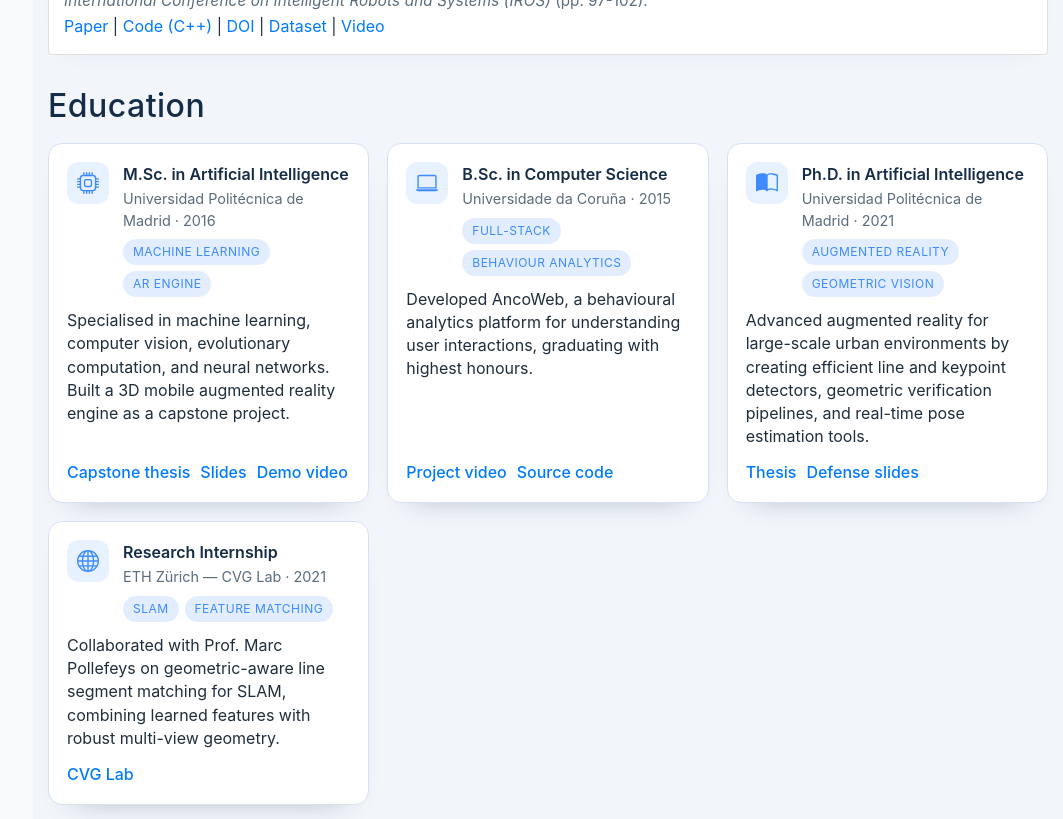
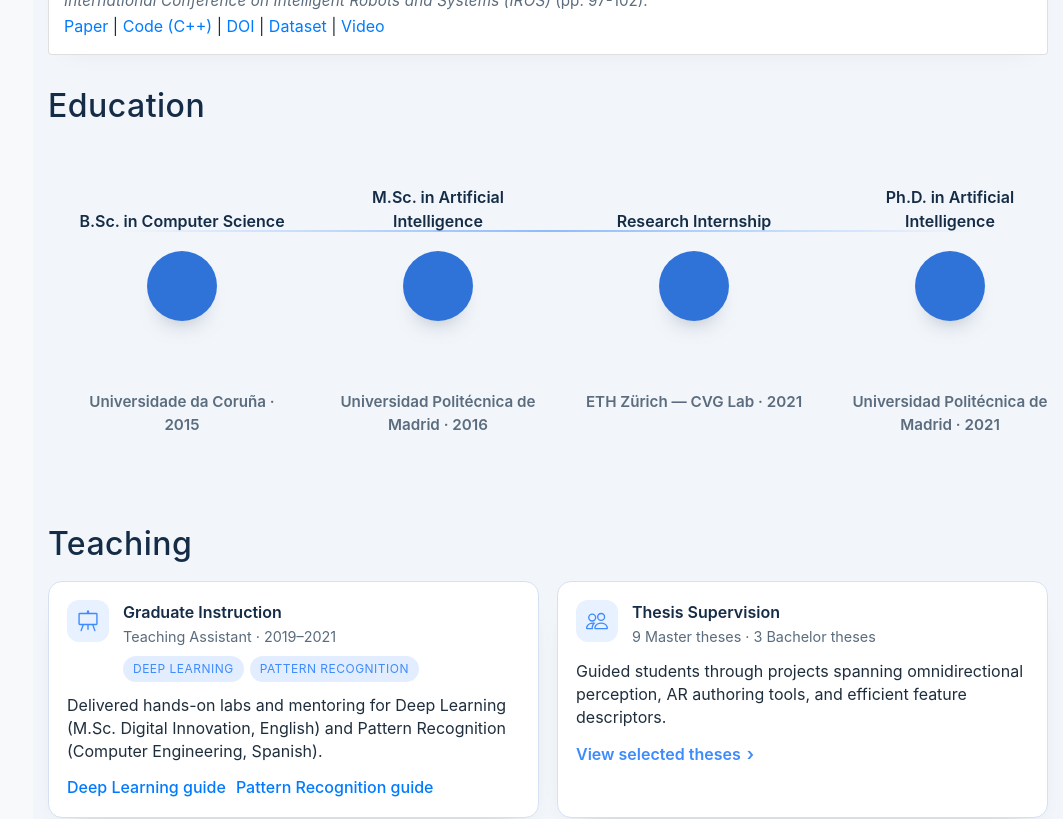
Before and after one commit to iago-suarez/iago-suarez.github.io, a React (Create React App) app: page / in a window 1280 px wide. Shown: the part 2380-3199 px from the top of the page, without its empty margins (217-1280 px from the left). Built offline with nearby package versions, Linux system fonts and the light colour scheme.

Commit message:
First education timeline working.

```diff
--- a/src/App.css
+++ b/src/App.css
@@ -6,6 +6,10 @@
 
 body {
     overflow-x: hidden;
+}
+
+.container {
+    overflow: visible;
 }
 
 .mypicture-container {
--- a/src/Sidebar.css
+++ b/src/Sidebar.css
@@ -37,6 +37,7 @@
     padding: 15px;
     background: var(--color-background);
     min-height: 100vh;
+    overflow: visible;
 }
 
 #wrapper.toggled #page-content-wrapper {
--- a/src/index.css
+++ b/src/index.css
@@ -359,6 +359,207 @@ code {
   color: var(--color-heading);
 }
 
+.container {
+  overflow: visible;
+}
+
+#education-section {
+  position: relative;
+  overflow: visible;
+  z-index: 2;
+}
+
+
+.education-timeline {
+  position: relative;
+  display: flex;
+  justify-content: space-between;
+  align-items: flex-start;
+  gap: 36px;
+  padding: 48px 24px 48px;
+  overflow: visible;
+  scrollbar-width: thin;
+}
+
+.education-timeline::-webkit-scrollbar {
+  height: 6px;
+}
+
+.education-timeline::-webkit-scrollbar-thumb {
+  background: rgba(61, 139, 253, 0.3);
+  border-radius: 999px;
+}
+
+.education-timeline-line {
+  position: absolute;
+  top: calc(52px + 45px);
+  left: calc(24px + 45px);
+  right: calc(24px + 45px);
+  height: 2px;
+  background: linear-gradient(90deg, rgba(61, 139, 253, 0), rgba(61, 139, 253, 0.55), rgba(61, 139, 253, 0));
+  z-index: 0;
+  pointer-events: none;
+}
+
+.education-timeline-item {
+  position: relative;
+  text-align: center;
+  flex: 1 1 240px;
+  min-width: 220px;
+  z-index: 1;
+  /* padding-bottom: 200px; */
+  overflow: visible;
+}
+
+.education-timeline-item:hover,
+.education-timeline-item:focus-within {
+  z-index: 100;
+}
+
+.education-label {
+  font-weight: 600;
+  color: var(--color-heading);
+}
+
+.education-label-top {
+  margin-bottom: 18px;
+  height: 52px;
+  display: flex;
+  align-items: flex-end;
+  justify-content: center;
+  font-size: 1rem;
+}
+
+.education-label-bottom {
+  margin-top: 20px;
+  color: var(--color-muted-text);
+  font-size: 0.95rem;
+  min-height: 40px;
+  display: flex;
+  align-items: flex-start;
+  justify-content: center;
+}
+
+.education-node {
+  position: relative;
+  height: 120px;
+  display: flex;
+  align-items: flex-start;
+  justify-content: center;
+  overflow: visible;
+}
+
+.education-circle {
+  position: absolute;
+  top: 0;
+  left: 50%;
+  transform: translate(-50%, 0);
+  width: 70px;
+  height: 70px;
+  border-radius: 45px;
+  background: var(--color-accent-hover);
+  border: none;
+  box-shadow: 0 15px 26px -20px rgba(10, 31, 51, 0.65);
+  display: flex;
+  flex-direction: column;
+  align-items: center;
+  justify-content: center;
+  gap: 0;
+  cursor: pointer;
+  transition: all 0.35s ease;
+  z-index: 3;
+  padding: 0;
+}
+.education-circle::after {
+  content: none;
+}
+
+.education-circle:focus {
+  outline: none;
+}
+
+.education-circle:focus-visible {
+  box-shadow: 0 0 0 3px rgba(61, 139, 253, 0.35);
+}
+
+.education-card {
+  opacity: 0;
+  max-height: 0;
+  overflow: hidden;
+  transition: opacity 0.25s ease, max-height 0.35s ease;
+  text-align: left;
+  width: 100%;
+}
+
+.education-card-heading {
+  margin: 0 0 4px;
+  font-weight: 600;
+  color: var(--color-heading);
+}
+
+.education-card-subheading {
+  margin: 0 0 10px;
+  color: var(--color-muted-text);
+  font-size: 0.9rem;
+}
+
+.education-card-description {
+  margin: 0;
+  line-height: 1.45;
+  color: var(--color-body-text);
+}
+
+.education-card-tags {
+  margin-top: 10px;
+  display: flex;
+  flex-wrap: wrap;
+  gap: 6px;
+}
+
+.education-card-links {
+  margin-top: 12px;
+  display: flex;
+  flex-wrap: wrap;
+  gap: 10px;
+}
+
+.education-circle:hover,
+.education-circle:focus,
+.education-circle:focus-within {
+  width: 560px;
+  max-width: min(560px, calc(100vw - 96px));
+  min-height: 360px;
+  border-radius: 26px;
+  background: var(--color-card-bg);
+  border-color: var(--color-card-border);
+  box-shadow: 0 24px 50px -26px rgba(10, 31, 51, 0.55);
+  align-items: flex-start;
+  justify-content: flex-start;
+  padding: 32px;
+  transform: translate(-50%, -60px);
+  z-index: 30;
+}
+
+.education-circle:hover::after,
+.education-circle:focus::after,
+.education-circle:focus-within::after {
+  transform: scale(0.25);
+  opacity: 0;
+}
+
+.education-circle:hover .education-card,
+.education-circle:focus .education-card,
+.education-circle:focus-within .education-card {
+  opacity: 1;
+  max-height: 560px;
+  margin-top: 18px;
+}
+
+.education-mobile-grid {
+  display: none;
+  margin-top: 24px;
+}
+
 details > summary {
   cursor: pointer;
   font-weight: 600;
@@ -433,6 +634,16 @@ details[open] > summary::after {
   font-family: monospace;
 }
 
+@media (max-width: 900px) {
+  .education-timeline {
+    display: none;
+  }
+
+  .education-mobile-grid {
+    display: grid;
+  }
+}
+
 @media (max-width: 991px) {
   .pub-image {
     max-height: 160px;
--- a/src/pages/Home.js
+++ b/src/pages/Home.js
@@ -80,8 +80,50 @@ function HighlightCard ({ icon: IconComponent, title, subtitle, description, tag
   </div>
 }
 
+function EducationTimeline ({ items }) {
+  return <div className="education-timeline">
+    <div className="education-timeline-line"></div>
+    {items.map((item, idx) => {
+      return <div className="education-timeline-item" key={idx}>
+        <p className="education-label education-label-top">{item.title}</p>
+        <div className="education-node">
+          <div className="education-circle" tabIndex={0}>
+            <div className="education-card">
+              <p className="education-card-heading">{item.title}</p>
+              <p className="education-card-subheading">{item.subtitle}</p>
+              <p className="education-card-description">{item.description}</p>
+              {item.tags.length > 0 && <div className="education-card-tags">
+                {item.tags.map((tag, tagIdx) => <span className="highlight-card-tag" key={tagIdx}>{tag}</span>)}
+              </div>}
+              {item.links.length > 0 && <div className="education-card-links">
+                {item.links.map((link, linkIdx) =>
+                  <a key={linkIdx}
+                     href={link.href}
+                     target={link.target || '_blank'}
+                     rel={link.rel || 'noreferrer'}>{link.label}</a>)}
+              </div>}
+            </div>
+          </div>
+        </div>
+        <p className="education-label education-label-bottom">{item.subtitle}</p>
+      </div>
+    })}
+  </div>
+}
+
 function Home () {
   const educationHighlights = [
+    {
+      icon: Icon.Laptop,
+      title: 'B.Sc. in Computer Science',
+      subtitle: 'Universidade da Coruña · 2015',
+      description: 'Developed AncoWeb, a behavioural analytics platform for understanding user interactions, graduating with highest honours.',
+      tags: ['Full-Stack', 'Behaviour Analytics'],
+      links: [
+        { label: 'Project video', href: 'https://www.youtube.com/watch?v=VtWA3Z4OhHQ' },
+        { label: 'Source code', href: 'https://github.com/iago-suarez/ancoweb-TFG' }
+      ]
+    },
     {
       icon: Icon.Cpu,
       title: 'M.Sc. in Artificial Intelligence',
@@ -94,15 +136,14 @@ function Home () {
         { label: 'Demo video', href: 'https://youtu.be/NnIveZCbigk' }
       ]
     },
-        {
-      icon: Icon.Laptop,
-      title: 'B.Sc. in Computer Science',
-      subtitle: 'Universidade da Coruña · 2015',
-      description: 'Developed AncoWeb, a behavioural analytics platform for understanding user interactions, graduating with highest honours.',
-      tags: ['Full-Stack', 'Behaviour Analytics'],
+    {
+      icon: Icon.Globe,
+      title: 'Research Internship',
+      subtitle: 'ETH Zürich — CVG Lab · 2021',
+      description: 'Collaborated with Prof. Marc Pollefeys on geometric-aware line segment matching for SLAM, combining learned features with robust multi-view geometry.',
+      tags: ['SLAM', 'Feature Matching'],
       links: [
-        { label: 'Project video', href: 'https://www.youtube.com/watch?v=VtWA3Z4OhHQ' },
-        { label: 'Source code', href: 'https://github.com/iago-suarez/ancoweb-TFG' }
+        { label: 'CVG Lab', href: 'https://www.cvg.ethz.ch/' }
       ]
     },
     {
@@ -114,16 +155,6 @@ function Home () {
       links: [
         { label: 'Thesis', href: 'https://oa.upm.es/69043' },
         { label: 'Defense slides', href: SlidesPhD }
-      ]
-    },
-    {
-      icon: Icon.Globe,
-      title: 'Research Internship',
-      subtitle: 'ETH Zürich — CVG Lab · 2021',
-      description: 'Collaborated with Prof. Marc Pollefeys on geometric-aware line segment matching for SLAM, combining learned features with robust multi-view geometry.',
-      tags: ['SLAM', 'Feature Matching'],
-      links: [
-        { label: 'CVG Lab', href: 'https://www.cvg.ethz.ch/' }
       ]
     }
   ]
@@ -489,7 +520,8 @@ function Home () {
 
             <div id="education-section">
               <h2>Education</h2>
-              <div className="highlight-grid">
+              <EducationTimeline items={educationHighlights}/>
+              <div className="education-mobile-grid">
                 {educationHighlights.map((item, idx) => <HighlightCard key={idx} {...item}/>)}
               </div>
             </div>
```
